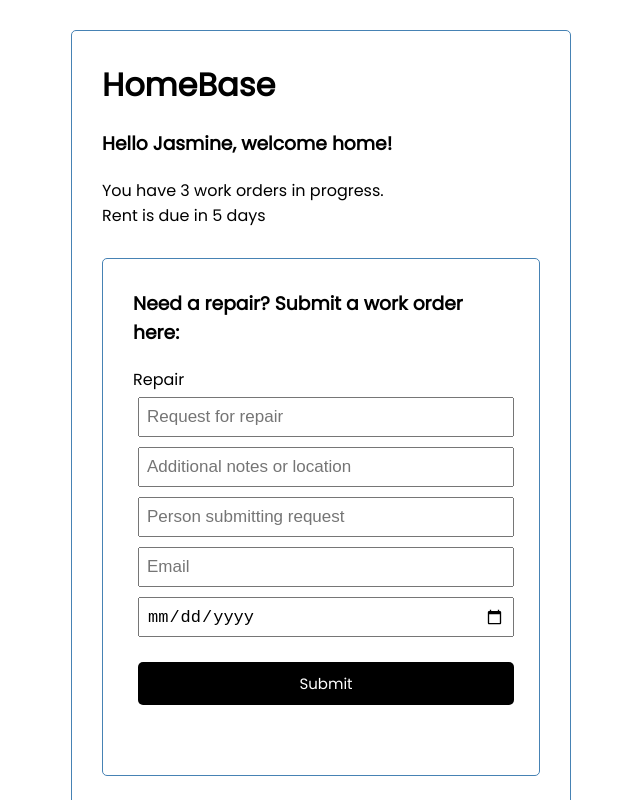
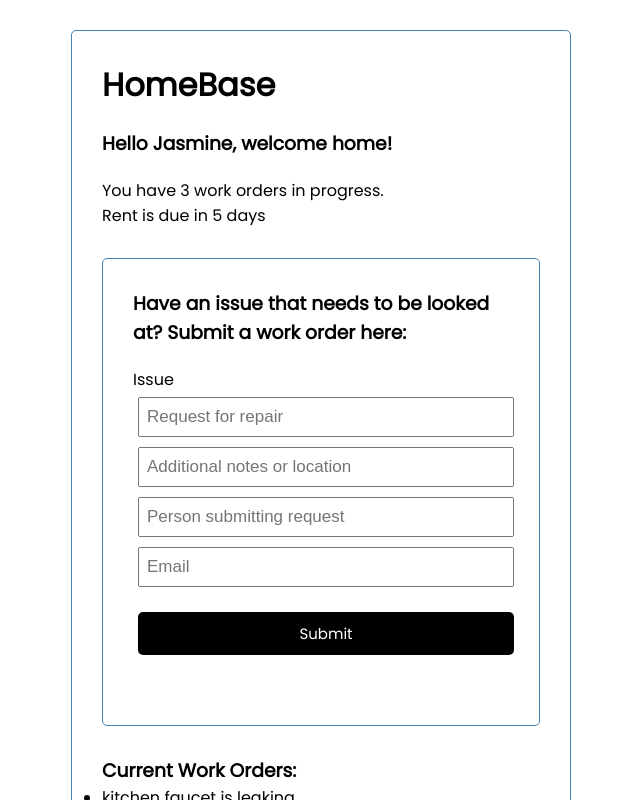
Before and after one commit to jsjohn026/homebase, a React (Vite) app: page / in a window 1280 px wide. Shown: the top 800 px of the page, without its empty margins (319-959 px from the left). Built offline with nearby package versions, Linux system fonts and the light colour scheme.

Commit message:
started prepping form to sync to back end

```diff
--- a/src/App.jsx
+++ b/src/App.jsx
@@ -23,7 +23,11 @@ const App = (props) => {
   const handleSubmit = (e) => {
     e.preventDefault()
     console.log('submitted')
+    console.log(e.target)
     setOrderCount(orderCount + 1)
+
+
+    setOrders(orders.concat())
   }
 
   return (
--- a/src/components/AddWorkOrder.jsx
+++ b/src/components/AddWorkOrder.jsx
@@ -1,16 +1,21 @@
+import { useState } from 'react'
+
 const AddWorkOrder = (props) => {
+  const[issue, setIssue] = useState('')
 
   return (
     <div className='container' >
-      <h3>Need a repair? Submit a work order here:</h3>
+      <h3>Have an issue that needs to be looked at? Submit a work order here:</h3>
 
       <form className='add-form' onSubmit={props.handleSubmit}>
         <div className='form-control' >
-          <label>Repair</label>
+          <label>Issue</label>
           <input
             type="text"
             placeholder='Request for repair'
-            name="repair"
+            name="issue"
+            value={issue}
+            onChange={(e) => setIssue(e.target.value)}
           />
           <input
             type="text"
@@ -25,11 +30,7 @@ const AddWorkOrder = (props) => {
           <input
             type="email"
             placeholder='Email'
-            name="email"
-          />
-          <input
-            type="date"
-            name="dateAdded"
+            name="submitterEmail"
           />
         </div>
 
```
